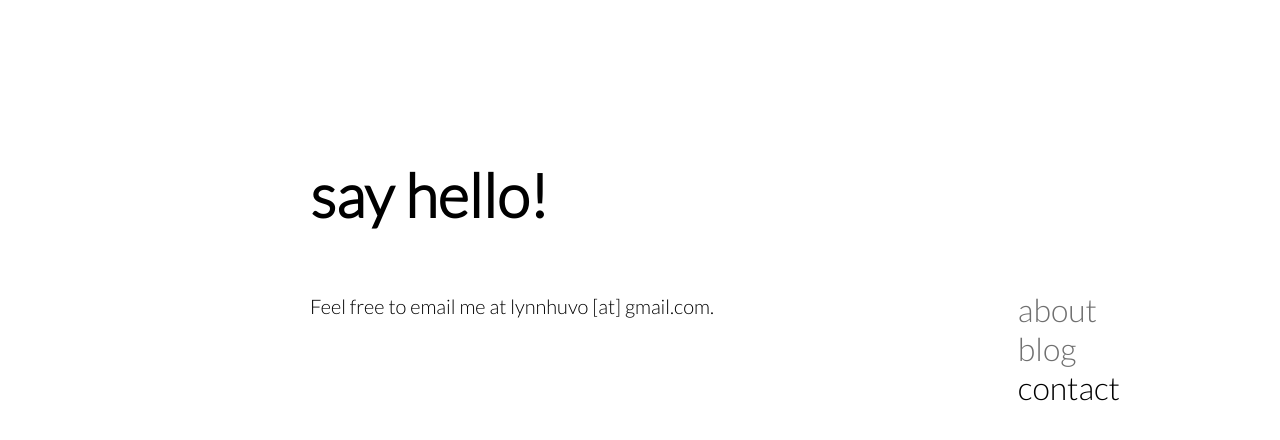
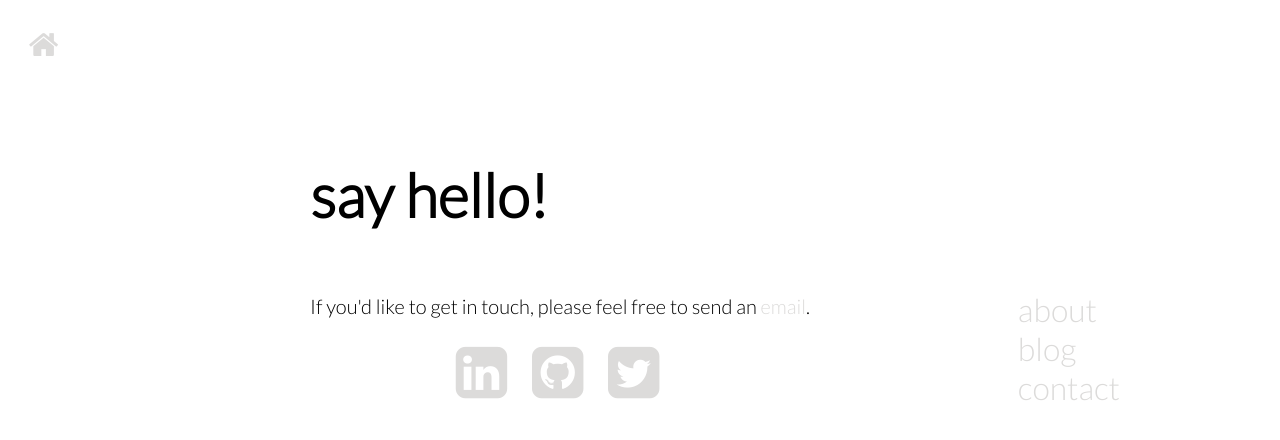
Before and after one commit to lynnvo/lynnvo.github.io, a Jekyll site: the page built from contact.html, in a window 1280 px wide. Shown: the top 440 px of the page. Built offline with Jekyll 4.4.1, drawn with Linux system fonts in a browser that asks for light colours; nearby versions of some CDN libraries.

Commit message:
additional contact information i.e. linkedin/github

```diff
--- a/_includes/head.html
+++ b/_includes/head.html
@@ -9,5 +9,7 @@
 
     <!-- Custom CSS -->
     <link rel="stylesheet" href="{{ "/css/main.css" | prepend: site.baseurl }}">
+    <link href="//maxcdn.bootstrapcdn.com/font-awesome/4.2.0/css/font-awesome.min.css" rel="stylesheet">
+
 
 </head>
--- a/_layouts/default.html
+++ b/_layouts/default.html
@@ -2,14 +2,16 @@
 <html>
 
   {% include head.html %}
-  <link rel="shortcut icon" type="image/png" href="/profilepic.jpg"/>
-
+  <link rel="shortcut icon" type="image/png" href="/fav.jpg"/>
     <body>
+    {% assign current = page.url | downcase | split: '/' %}
+    {% if current[1] == 'about' %} <a href="/"> <i class="fa fa-home fa-2x"></i> </a> {% endif %}
+    {% if current[1] == 'blog' %} <a href="/"> <i class="fa fa-home fa-2x"></i> </a> {% endif %}
+    {% if current[1] == 'contact' %} <a href="/"><i class="fa fa-home fa-2x"></i></a> {% endif %}
         <div class="page-content">
         <div class="wrap">
           <div class="container">
             {{ content }}
-          {% assign current = page.url | downcase | split: '/' %}
           <div class="nav">
             <a href="/about" {% if current[1] == 'about' %}class='navlinks_active'{% endif %} class="navlinks">about</a>
             <a href="/blog" {% if current[1] == 'blog' %}class='navlinks_active'{% endif %} class="navlinks">blog</a>
--- a/about.html
+++ b/about.html
@@ -6,8 +6,8 @@ title: lynn vo - about.
   <div class="page">lynntroduction.</div>
 	  <div class="left">
 	  	<img class="aboutmeheader" src ="/aboutme.png">
-	  	My name is Lynn Vo, and I like computers and people.
+	  	I'm Lynn Vo, and I like computers and people.
 	  	<p> I am an undergrad student studying both cognitive and computer science at UCSD (University of California, San Diego). Currently, I am a program manager intern at <a href = "http://www.microsoft.com/en-us/default.aspx"> Microsoft</a>.</p>
 	  	<p> I believe in learning and exploring, both for the purpose of self improvement. I am interested in the balance between cognition and technology, and its role in enabling people to pursue their passions.</p>
-	  	<p> Feel free to check out my <a href = "/LynnVoResume.pdf"> resume</a>.</p>
+	  	<p> Feel free to check out my <a href = "#"> resume</a>!</p>
 	</div>
--- a/contact.html
+++ b/contact.html
@@ -5,5 +5,10 @@ title: lynn vo - say hello!
 
   <div class="page">say hello!</div>
 	<div class="left">
-	  Feel free to email me at lynnhuvo [at] gmail.com.
+	  If you'd like to get in touch, please feel free to send an <a href="mailto:lynnhuvo@gmail.com" target="_top"> email</a>.
+	  <div class = "contacticons">
+	  	  <a href="www.linkedin.com/in/lynnvo/"> <i class="fa fa-linkedin-square fa-3x"></i></a>
+		  <a href="https://github.com/lynnvo/"> <i class="fa fa-github-square fa-3x"></i></a>
+		  <a href="#"> <i class="fa fa-twitter-square fa-3x"></i></a>
+	  </div>
 	</div>
--- a/css/main.css
+++ b/css/main.css
@@ -50,10 +50,16 @@ font-family: 'Lato', sans-serif;
 
 a:link {
   text-decoration:none;
+  color: #DCDBDA;
 }
  a:hover {
 color:black;
 }
+
+a:visited{
+  text-decoration: none;
+}
+
 
 .page{
   position: absolute;
@@ -93,3 +99,18 @@ color:black;
   font-weight: bold;
   margin: 0px 0px 30px -30px;
 }
+
+.fa{
+  margin-left:1.3rem;
+  margin-top:1.3rem;
+  color:#DCDBDA;
+}
+
+a:hover .fa{
+  color:black;
+}
+
+.contacticons{
+  width:50%;
+  margin:0 auto;
+}
--- a/index.html
+++ b/index.html
@@ -3,4 +3,4 @@ layout: default
 title: lynn vo.
 ---
 
-        <div class="title"><span style="font-weight:bolder"> lynn</span>vo</div>
+        <div class="title"><span style="font-weight:bolder"> lynn</span> vo</div>
```
Also changed, not shown: fav.jpg (added), 10 other files. Lines whose indentation alone changed are shown as unchanged.
